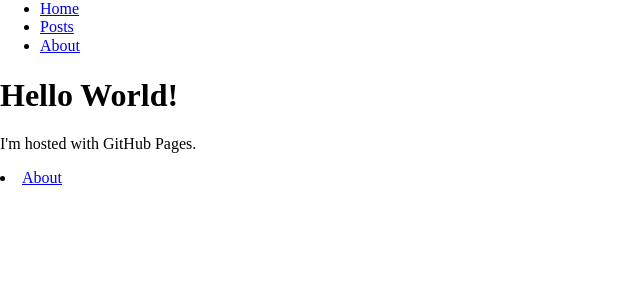
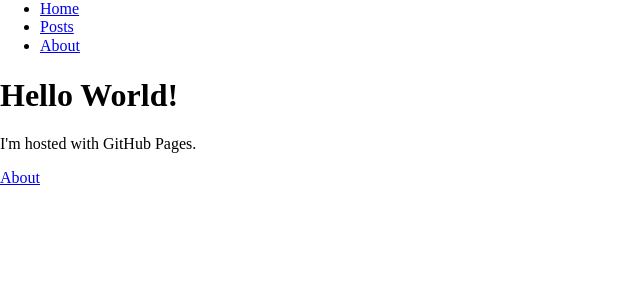
Before and after one commit to coffeenotfound/coffeenotfound.github.io, a Jekyll site: the page built from index.html, in a window 1280 px wide. Shown: the top 300 px of the page, without its empty margins (0-640 px from the left). Built offline with Jekyll 4.4.1, drawn with Linux system fonts in a browser that asks for light colours; nearby versions of some CDN libraries; library files that are not in the unit come from our copies.

Commit message:
Update main.html layout

```diff
--- a/_layouts/main.html
+++ b/_layouts/main.html
@@ -3,7 +3,7 @@
 <head>
 	<title>{{ page.title }}</title>
 
-	<link rel="stylesheet" type="text/css" href="/_styles/normalize.css">
+	<link href="/_styles/normalize.css" rel="stylesheet">
 </head>
 
 <body>
@@ -20,7 +20,7 @@
 	</main>
 
 	<footer>
-		<li><a href="/about">About</a></li>
+		<a href="/about">About</a>
 	</footer>
 </body>
 </html>
```
